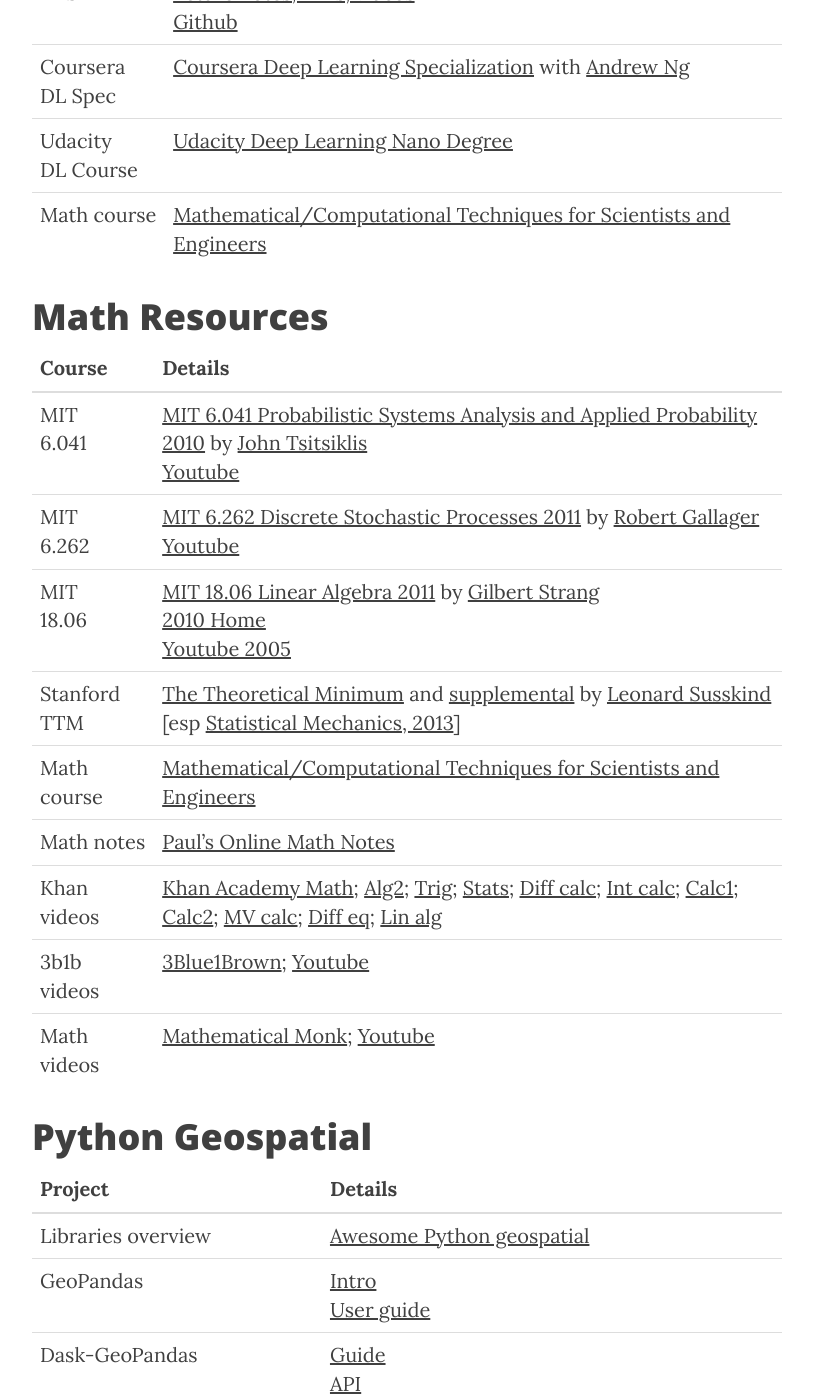
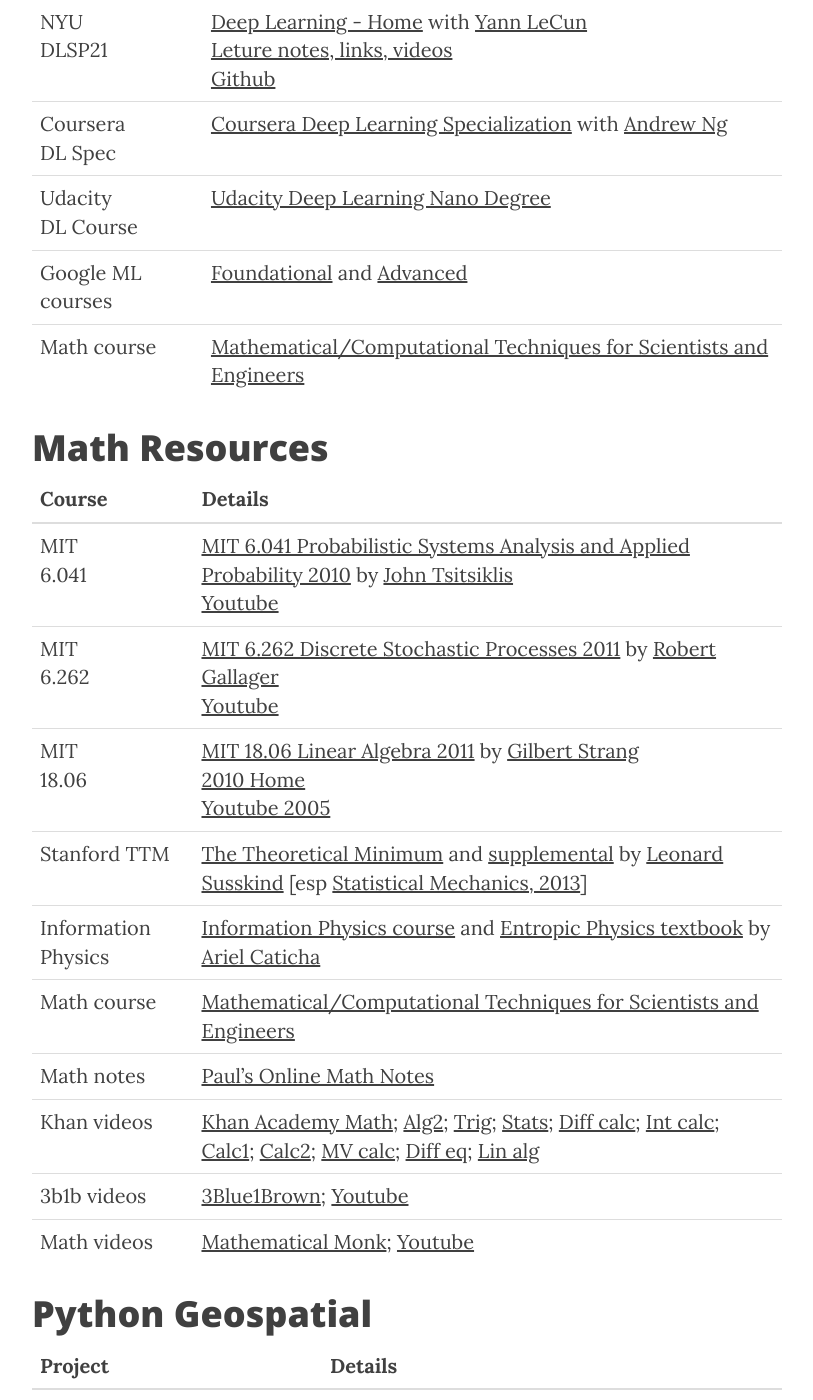
Before and after one commit to dylanhogg/dylanhogg.github.io, a Jekyll site: the page built from study.md, in a window 1280 px wide and 1400 px high, scrolled down 4153 px. Shown: the whole window, without its empty margins (233-1046 px from the left). Built offline with Jekyll 4.4.1, drawn with Linux system fonts in a browser that asks for light colours; nearby versions of some CDN libraries.

Commit message:
Update study resources.

```diff
--- a/study.md
+++ b/study.md
@@ -73,23 +73,25 @@ header-img: "img/apps-bg.jpg"
 | NYU <br />DLSP21          | [Deep Learning - Home](https://cds.nyu.edu/deep-learning/) with [Yann LeCun](http://yann.lecun.com/) <br />[Leture notes, links, videos](https://atcold.github.io/NYU-DLSP21/) <br />[Github](https://github.com/Atcold/NYU-DLSP21)                                                                                                                                                                                                                                                                                                                                                                                                                                                                                                                  |
 | Coursera <br />DL Spec    | [Coursera Deep Learning Specialization](https://www.coursera.org/specializations/deep-learning) with [Andrew Ng](https://twitter.com/AndrewYNg)                                                                                                                                                                                                                                                                                                                                                                                                                                                                                                                                                                                                      |
 | Udacity <br />DL Course   | [Udacity Deep Learning Nano Degree](https://www.udacity.com/course/deep-learning-nanodegree--nd101)                                                                                                                                                                                                                                                                                                                                                                                                                                                                                                                                                                                                                                                  |
+| Google ML courses         | [Foundational](https://developers.google.com/machine-learning/foundational-courses) and [Advanced](https://developers.google.com/machine-learning/advanced-courses)                                                                                                                                                                                                                                                                                                                                                                                                                                                                                                                                                                                  |
 | Math course               | [Mathematical/Computational Techniques for Scientists and Engineers](https://primer-computational-mathematics.github.io/book/c_mathematics/intro.html)                                                                                                                                                                                                                                                                                                                                                                                                                                                                                                                                                                                               |
 
 
 <a name="math"></a>
 # Math Resources
 
-| Course          | Details                                                                                                                                                                                                                                                                                                                                                                                                                                                                                                                                                                                                                                                                                |
-|-----------------|----------------------------------------------------------------------------------------------------------------------------------------------------------------------------------------------------------------------------------------------------------------------------------------------------------------------------------------------------------------------------------------------------------------------------------------------------------------------------------------------------------------------------------------------------------------------------------------------------------------------------------------------------------------------------------------|
-| MIT <br />6.041 | [MIT 6.041 Probabilistic Systems Analysis and Applied Probability 2010](https://ocw.mit.edu/courses/6-041-probabilistic-systems-analysis-and-applied-probability-fall-2010/pages/lecture-notes/) by [John Tsitsiklis](https://www.mit.edu/~jnt/home.html) <br />[Youtube](https://www.youtube.com/playlist?list=PLUl4u3cNGP61MdtwGTqZA0MreSaDybji8)                                                                                                                                                                                                                                                                                                                                    |
-| MIT <br />6.262 | [MIT 6.262 Discrete Stochastic Processes 2011](https://ocw.mit.edu/courses/6-262-discrete-stochastic-processes-spring-2011/video_galleries/video-lectures/) by [Robert Gallager](https://www.rle.mit.edu/rgallager/) <br />[Youtube](https://www.youtube.com/playlist?list=PLEEF5322B331C1B98)                                                                                                                                                                                                                                                                                                                                                                                         |
-| MIT <br />18.06 | [MIT 18.06 Linear Algebra 2011](https://ocw.mit.edu/courses/18-06sc-linear-algebra-fall-2011/) by [Gilbert Strang](https://math.mit.edu/~gs/) <br />[2010 Home](https://ocw.mit.edu/courses/18-06-linear-algebra-spring-2010/) <br />[Youtube 2005](https://www.youtube.com/playlist?list=PLE7DDD91010BC51F8)                                                                                                                                                                                                                                                                                                                                                                          |
-| Stanford TTM    | [The Theoretical Minimum](https://theoreticalminimum.com/courses) and [supplemental](https://theoreticalminimum.com/courses/supplemental) by [Leonard Susskind](https://sitp.stanford.edu/people/leonard-susskind) [esp [Statistical Mechanics, 2013](https://www.youtube.com/playlist?list=PLpi18tMShZSAQFNTb8Ji7EgCFP9lXbkOe)]                                                                                                                                                                                                                                                                                                                                                       |
-| Math course     | [Mathematical/Computational Techniques for Scientists and Engineers](https://primer-computational-mathematics.github.io/book/c_mathematics/intro.html)                                                                                                                                                                                                                                                                                                                                                                                                                                                                                                                                 |
-| Math notes      | [Paul's Online Math Notes](https://tutorial.math.lamar.edu/)                                                                                                                                                                                                                                                                                                                                                                                                                                                                                                                                                                                                                           |
-| Khan videos     | [Khan Academy Math](https://www.khanacademy.org/math); [Alg2](https://www.khanacademy.org/math/algebra2); [Trig](https://www.khanacademy.org/math/trigonometry); [Stats](https://www.khanacademy.org/math/statistics-probability); [Diff calc](https://www.khanacademy.org/math/differential-calculus); [Int calc](https://www.khanacademy.org/math/integral-calculus); [Calc1](https://www.khanacademy.org/math/calculus-1); [Calc2](https://www.khanacademy.org/math/calculus-2); [MV calc](https://www.khanacademy.org/math/multivariable-calculus); [Diff eq](https://www.khanacademy.org/math/differential-equations); [Lin alg](https://www.khanacademy.org/math/linear-algebra) |
-| 3b1b videos     | [3Blue1Brown](https://www.3blue1brown.com/); [Youtube](https://www.youtube.com/c/3blue1brown/playlists?view=1)                                                                                                                                                                                                                                                                                                                                                                                                                                                                                                                                                                         |
-| Math videos     | [Mathematical Monk](https://www.youtube.com/user/mathematicalmonk/playlists); [Youtube](https://www.youtube.com/c/3blue1brown/playlists?view=1)                                                                                                                                                                                                                                                                                                                                                                                                                                                                                                                                        |
+| Course              | Details                                                                                                                                                                                                                                                                                                                                                                                                                                                                                                                                                                                                                                                                                |
+|---------------------|----------------------------------------------------------------------------------------------------------------------------------------------------------------------------------------------------------------------------------------------------------------------------------------------------------------------------------------------------------------------------------------------------------------------------------------------------------------------------------------------------------------------------------------------------------------------------------------------------------------------------------------------------------------------------------------|
+| MIT <br />6.041     | [MIT 6.041 Probabilistic Systems Analysis and Applied Probability 2010](https://ocw.mit.edu/courses/6-041-probabilistic-systems-analysis-and-applied-probability-fall-2010/pages/lecture-notes/) by [John Tsitsiklis](https://www.mit.edu/~jnt/home.html) <br />[Youtube](https://www.youtube.com/playlist?list=PLUl4u3cNGP61MdtwGTqZA0MreSaDybji8)                                                                                                                                                                                                                                                                                                                                    |
+| MIT <br />6.262     | [MIT 6.262 Discrete Stochastic Processes 2011](https://ocw.mit.edu/courses/6-262-discrete-stochastic-processes-spring-2011/video_galleries/video-lectures/) by [Robert Gallager](https://www.rle.mit.edu/rgallager/) <br />[Youtube](https://www.youtube.com/playlist?list=PLEEF5322B331C1B98)                                                                                                                                                                                                                                                                                                                                                                                         |
+| MIT <br />18.06     | [MIT 18.06 Linear Algebra 2011](https://ocw.mit.edu/courses/18-06sc-linear-algebra-fall-2011/) by [Gilbert Strang](https://math.mit.edu/~gs/) <br />[2010 Home](https://ocw.mit.edu/courses/18-06-linear-algebra-spring-2010/) <br />[Youtube 2005](https://www.youtube.com/playlist?list=PLE7DDD91010BC51F8)                                                                                                                                                                                                                                                                                                                                                                          |
+| Stanford TTM        | [The Theoretical Minimum](https://theoreticalminimum.com/courses) and [supplemental](https://theoreticalminimum.com/courses/supplemental) by [Leonard Susskind](https://sitp.stanford.edu/people/leonard-susskind) [esp [Statistical Mechanics, 2013](https://www.youtube.com/playlist?list=PLpi18tMShZSAQFNTb8Ji7EgCFP9lXbkOe)]                                                                                                                                                                                                                                                                                                                                                       |
+| Information Physics | [Information Physics course](https://www.youtube.com/playlist?list=PLGsZQFa5nk0xFXJdkXh6VPTytREGCZ9x_) and [Entropic Physics textbook](https://www.arielcaticha.com/my-book-entropic-physics) by [Ariel Caticha](https://www.arielcaticha.com/)                                                                                                                                                                                                                                                                                                                                                                                                                                        |
+| Math course         | [Mathematical/Computational Techniques for Scientists and Engineers](https://primer-computational-mathematics.github.io/book/c_mathematics/intro.html)                                                                                                                                                                                                                                                                                                                                                                                                                                                                                                                                 |
+| Math notes          | [Paul's Online Math Notes](https://tutorial.math.lamar.edu/)                                                                                                                                                                                                                                                                                                                                                                                                                                                                                                                                                                                                                           |
+| Khan videos         | [Khan Academy Math](https://www.khanacademy.org/math); [Alg2](https://www.khanacademy.org/math/algebra2); [Trig](https://www.khanacademy.org/math/trigonometry); [Stats](https://www.khanacademy.org/math/statistics-probability); [Diff calc](https://www.khanacademy.org/math/differential-calculus); [Int calc](https://www.khanacademy.org/math/integral-calculus); [Calc1](https://www.khanacademy.org/math/calculus-1); [Calc2](https://www.khanacademy.org/math/calculus-2); [MV calc](https://www.khanacademy.org/math/multivariable-calculus); [Diff eq](https://www.khanacademy.org/math/differential-equations); [Lin alg](https://www.khanacademy.org/math/linear-algebra) |
+| 3b1b videos         | [3Blue1Brown](https://www.3blue1brown.com/); [Youtube](https://www.youtube.com/c/3blue1brown/playlists?view=1)                                                                                                                                                                                                                                                                                                                                                                                                                                                                                                                                                                         |
+| Math videos         | [Mathematical Monk](https://www.youtube.com/user/mathematicalmonk/playlists); [Youtube](https://www.youtube.com/c/3blue1brown/playlists?view=1)                                                                                                                                                                                                                                                                                                                                                                                                                                                                                                                                        |
 
 
 <a name="python-gis"></a>
```
